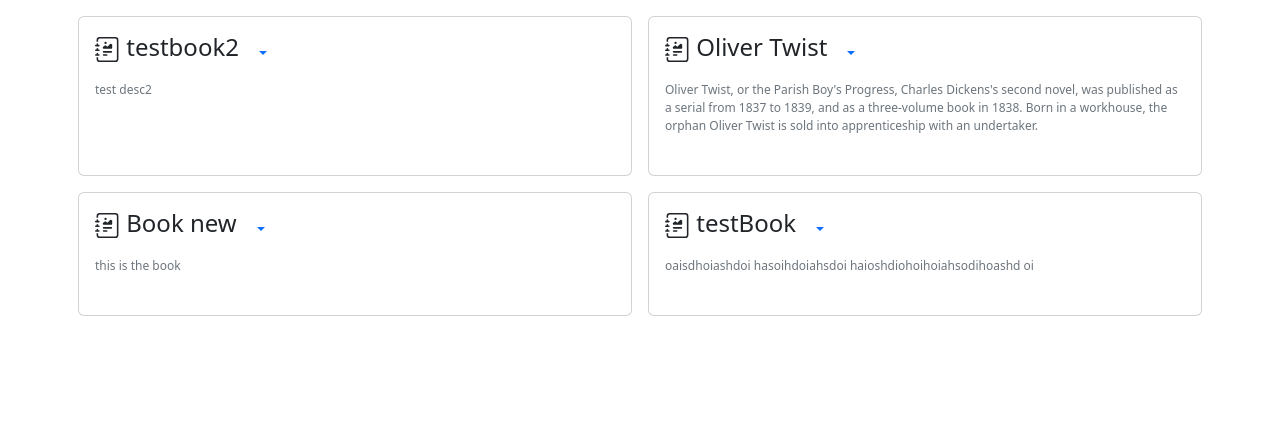
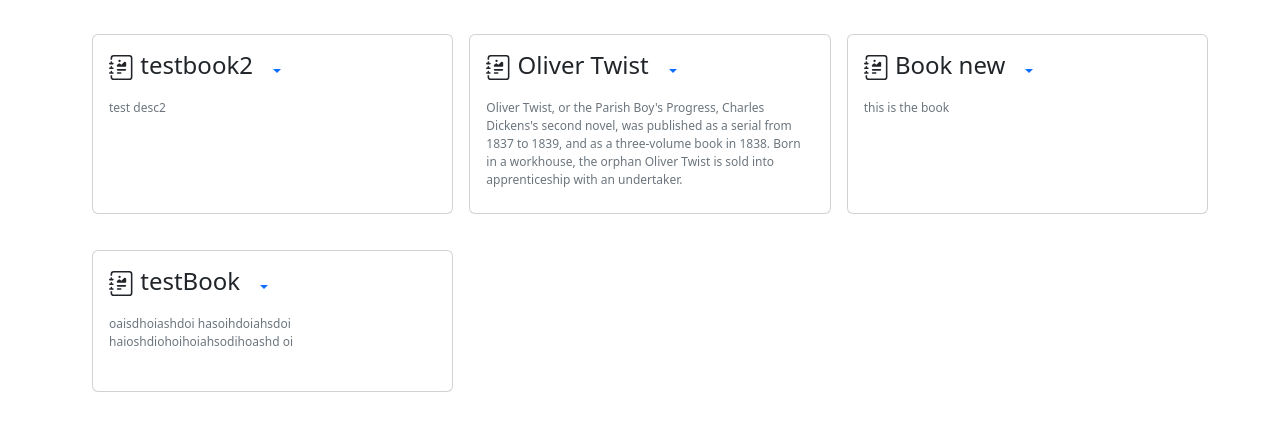
Before and after one commit to pj8912/notesapp-php, a PHP site: page /ckeditor/notebooks/view_notebooks.php in a window 1280 px wide. Shown: the part 63-494 px from the top of the page. Run offline with PHP 8.4, Linux system fonts and the light colour scheme; data comes from the database, SQL or seed files in the repository; both versions use the stored data as it was after the commit.

Commit message:
updated ui in see notebooks

```diff
--- a/notebooks/view_notebooks.php
+++ b/notebooks/view_notebooks.php
@@ -6,12 +6,26 @@ include_once '../includes/navbar.php';
 ?>
 
 <?php main_header('View Notebook'); ?>
+<style>
+  #box{
+    margin:10px;
+    width:100%;
+    word-wrap: break-word;
+
+  }
+  .wrapper{
+    display: grid;
+    grid-gap: 1em;
+    grid-template-columns: 1fr 1fr 1fr;
+    grid-template-rows: 200px;
+  }
+</style>
 <?php main_navbar(); ?>
 <div class="container">
 
 <script src="https://cdn.jsdelivr.net/npm/bootstrap@5.0.2/dist/js/bootstrap.bundle.min.js" integrity="sha384-MrcW6ZMFYlzcLA8Nl+NtUVF0sA7MsXsP1UyJoMp4YLEuNSfAP+JcXn/tWtIaxVXM" crossorigin="anonymous"></script>
 
-    <div class="mt-2 row ">
+    <div class="mt-4 wrapper" >
 
         <?php
 
@@ -23,7 +37,7 @@ include_once '../includes/navbar.php';
         // $num = $response->ro`
         while ($row  = $response->fetchArray(SQLITE3_ASSOC)) {
 
-		echo '<div class=" m-2 col-md-4 card card-body " style="">';
+		echo '<div class="card card-body "  id="box">';
 
 		echo '<ul class="nav">';
 	    echo '<a href="../notes/createnotes.php?bid='.$row['nb_id'].'" class="text-center h4 nav-item" style="text-decoration:none">
--- a/notes/css/createnotes.css
+++ b/notes/css/createnotes.css
@@ -36,7 +36,8 @@ align-items:stretch; */
     grid-column: 2/4;
     grid-row: 1/3;
     height: 100%;
-    margin: 10px;
+    /* margin: 10px; */
+    /* margin-bottom: 100px; */
     /* align-self:end; */
 }
 
```
Also changed, not shown: notesapp.db.
